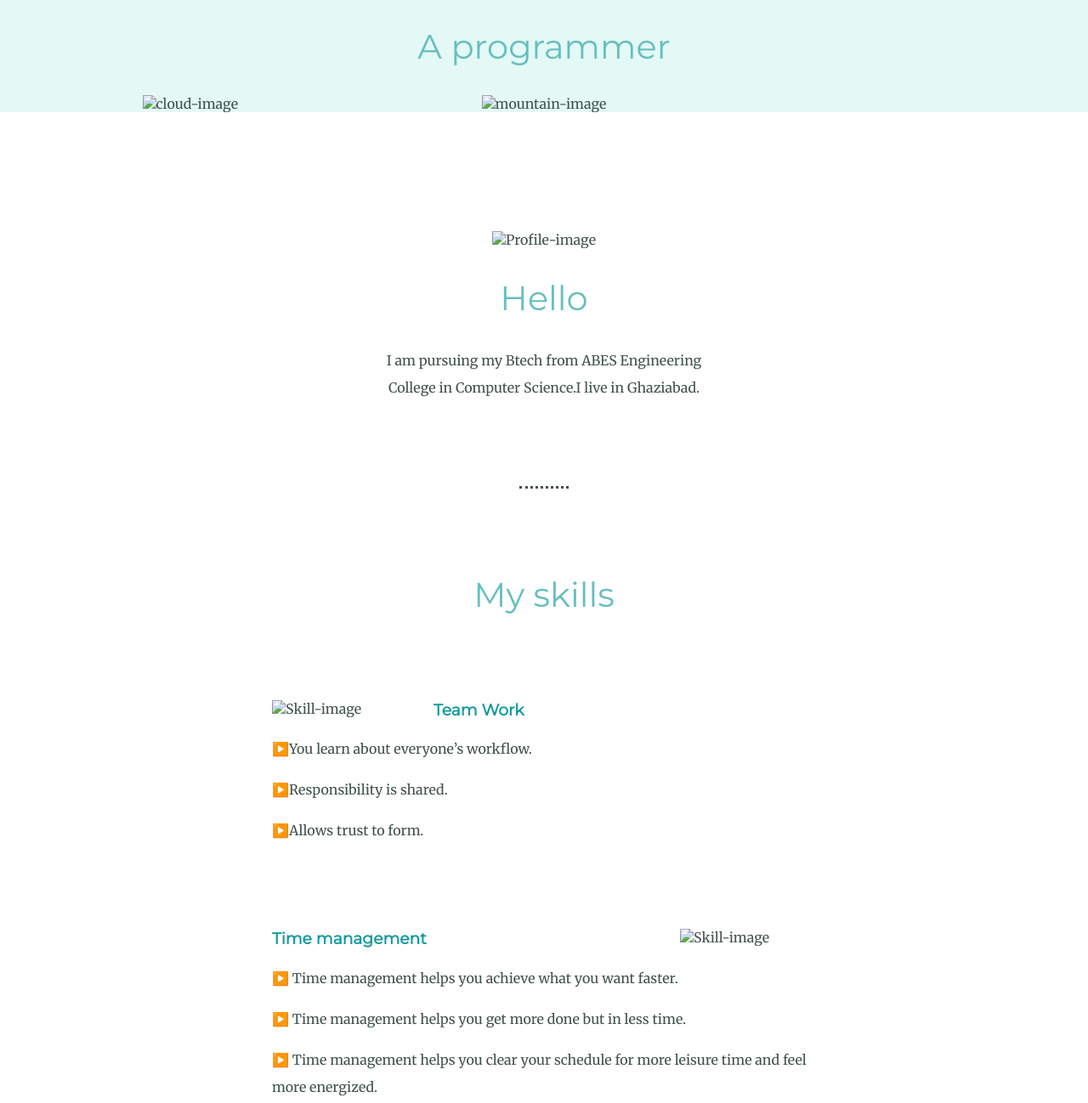
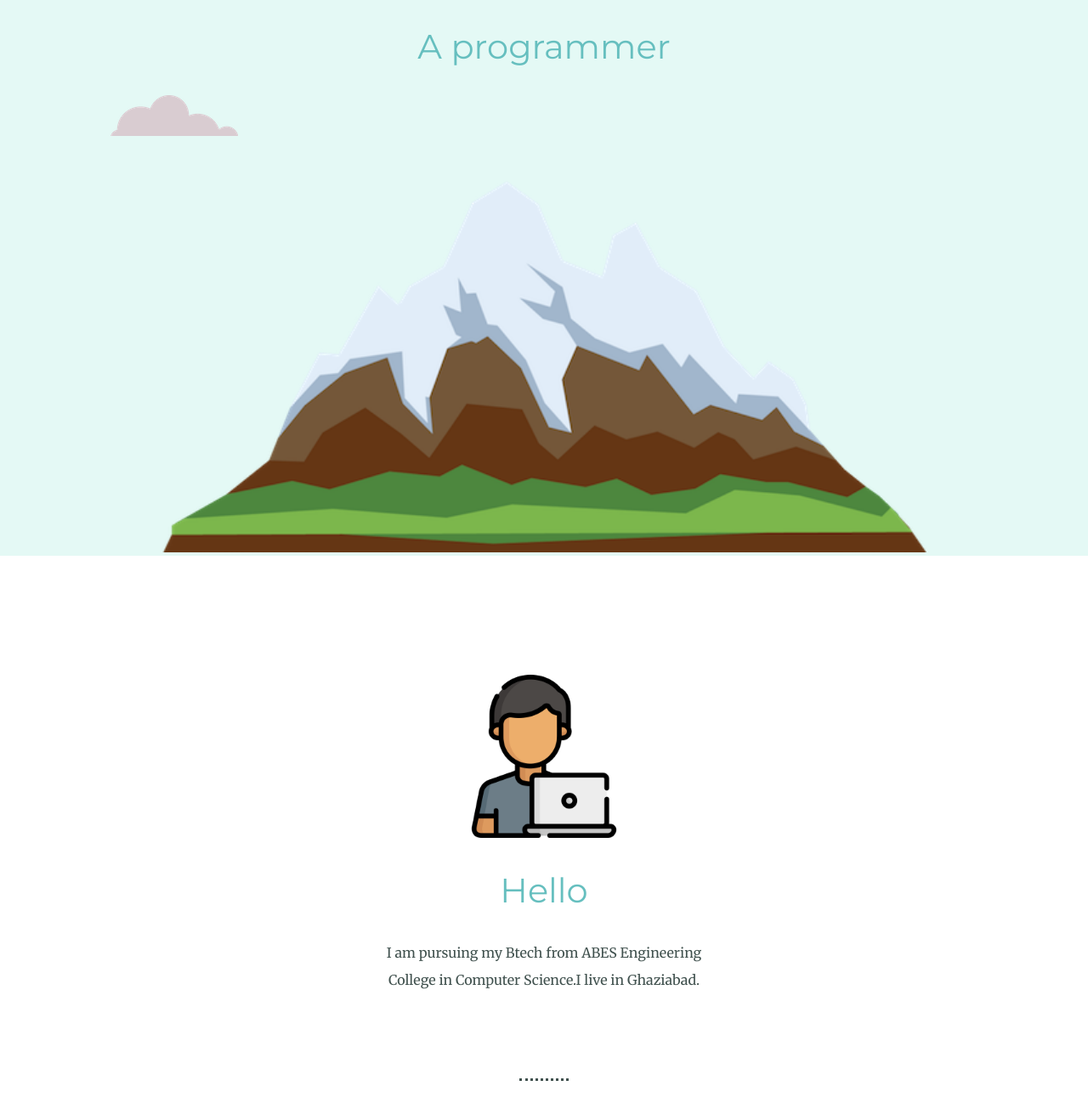
Before and after one commit to KeshavTandon/first-web-page, a plain HTML site: page index.html in a window 1280 px wide. Shown: the part 285-1583 px from the top of the page at 85% size. Drawn offline with Linux system fonts and the light colour scheme; the site is published under a folder, as on GitHub Pages, so addresses that start at the root find nothing.

Commit message:
Update index.html

```diff
--- a/index.html
+++ b/index.html
@@ -16,12 +16,12 @@
         <img  class="top-cloud" src="./cloud.png" alt="cloud-image">
         <h1>I'm Keshav</h1>
         <h2>A programmer</h2>
-        <img class="bottom-cloud" src="/cloud.png" alt="cloud-image">
-        <img class="mountain" src="/mountain.png" alt="mountain-image" width="900px" >
+        <img class="bottom-cloud" src="./cloud.png" alt="cloud-image">
+        <img class="mountain" src="./mountain.png" alt="mountain-image" width="900px" >
     </div>
     <div class="middle-container">
         <div class="profile">
-            <img class="img2"src="/programmer.png" alt="Profile-image">
+            <img class="img2"src="./programmer.png" alt="Profile-image">
             <h2>Hello</h2>
             <p class="intro">I am pursuing my Btech from ABES Engineering College in Computer Science.I live in Ghaziabad.</p>
         </div>
@@ -29,14 +29,14 @@
         <div class="skills">
          <h2>My skills</h2>
          <div class="skill-row">
-            <img class="img" src="/experience.png" alt="Skill-image">
+            <img class="img" src="./experience.png" alt="Skill-image">
             <h3>Team Work</h3>
             <p>▶️You learn about everyone’s workflow.</p>
             <p>▶️Responsibility is shared.</p>
             <p>▶️Allows trust to form.</p>
          </div>
          <div class="skill-row">
-            <img class="img1" src="/skill.png" alt="Skill-image">
+            <img class="img1" src="./skill.png" alt="Skill-image">
             <h3>Time management</h3>
             <p>▶️ Time management helps you achieve what you want faster.</p>
             <p>▶️ Time management helps you get more done but in less time.</p>
```
